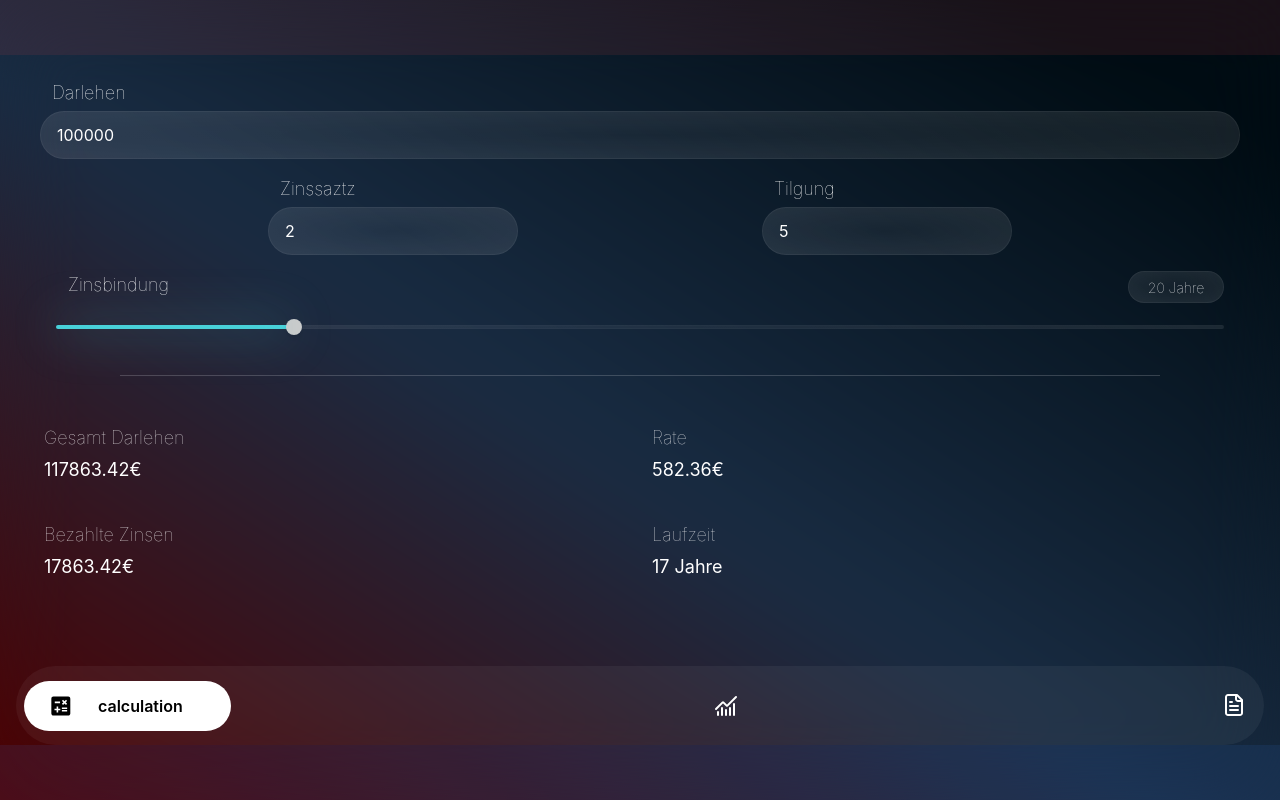
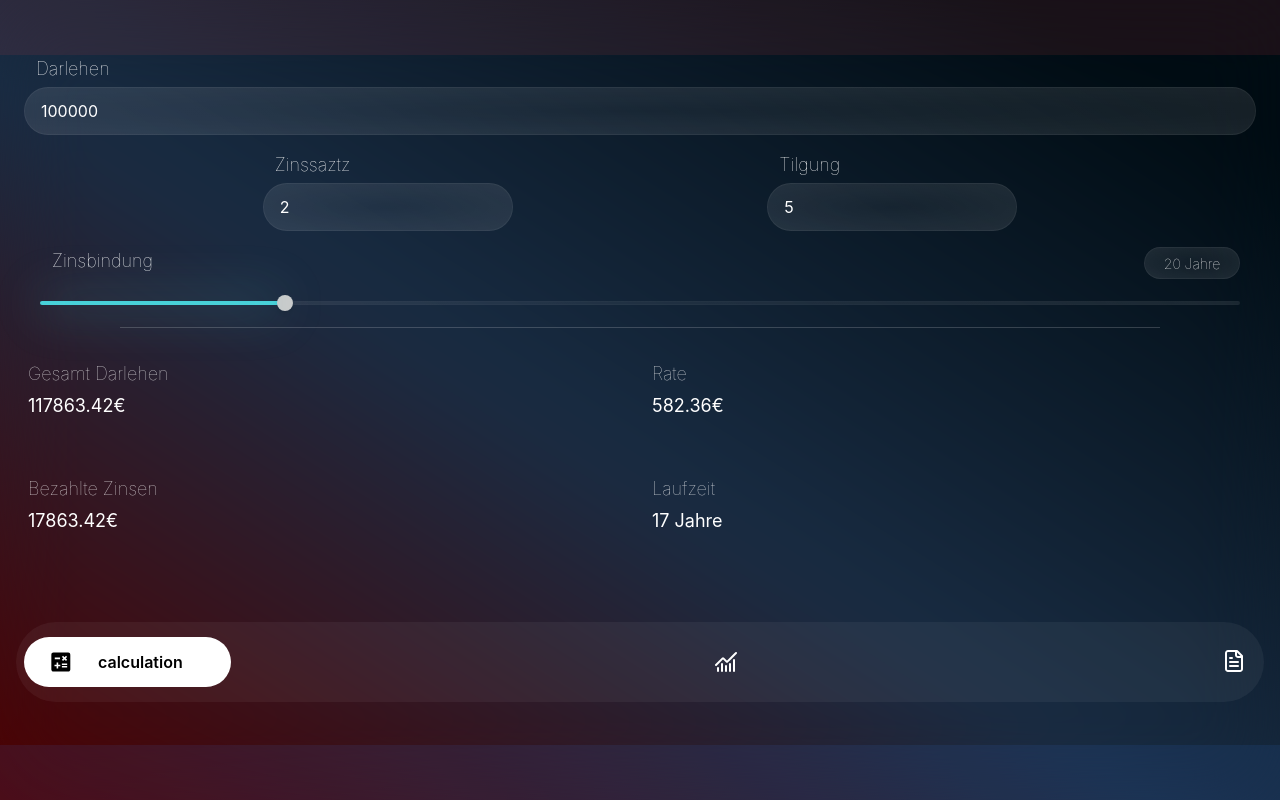
Before and after one commit to TrueTaco/Credit-Calculator, a React (Vite) app: page / in a window 1280 px wide. Built offline with nearby package versions, Linux system fonts and the light colour scheme.

Commit message:
Adjust spacing for content

```diff
--- a/src/components/BasicResult.tsx
+++ b/src/components/BasicResult.tsx
@@ -17,7 +17,7 @@ const BasicResult: FC<BasicResultProps> = ({
   const { t } = useTranslation();
 
   return (
-    <div className="h-2/6 w-full grid grid-cols-2 p-4">
+    <div className="h-2/6 w-full grid grid-cols-2">
       <div>
         <p className=" text-white text-lg font-thin pl-3 pb-1 opacity-80">
           {t("fullLoan")}
--- a/src/components/CalculationInputs.tsx
+++ b/src/components/CalculationInputs.tsx
@@ -28,7 +28,7 @@ const CalculationInputs: FC<CalculationInputsProps> = ({
   const { t } = useTranslation();
 
   return (
-    <div className="flex flex-col gap-4 p-6 w-full">
+    <div className="flex flex-col gap-4 pr-2 pl-2 w-full">
       <InputField
         value={loan}
         setValue={setLoan}
```
